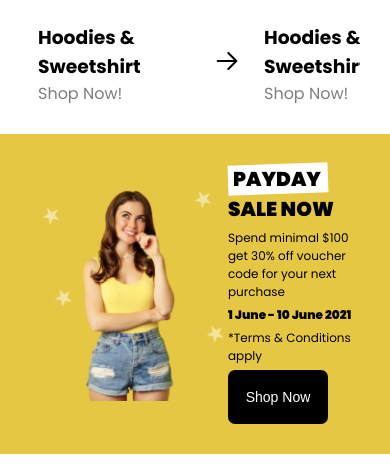
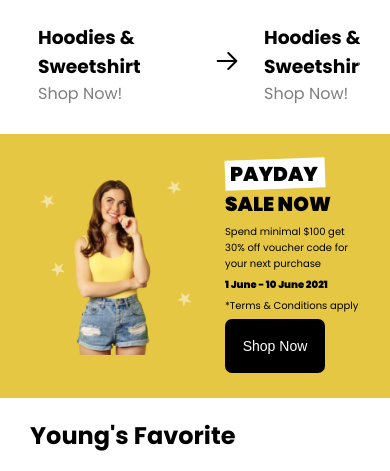
Before and after one commit to sandeepsz/shop, a plain HTML site: page index.html in a window 390 px wide. Shown: the part 782-1253 px from the top of the page. Drawn offline with Linux system fonts and the light colour scheme.

Commit message:
add pay day gaps

```diff
--- a/index.html
+++ b/index.html
@@ -187,7 +187,7 @@
       <!-- Pay Day Section -->
       <section class="pay_day">
         <div class="pay_day_container wrapper">
-          <img src="./assets/girl.png" alt="payday" width="734" />
+          <img src="./assets/girl.png" alt="payday" />
           <div class="pay_day_content">
             <h2>
               <div id="rotateddiv1" class="rotated-div">
--- a/style.css
+++ b/style.css
@@ -229,6 +229,7 @@ i.hamburger-menu {
   display: flex;
   justify-content: space-between;
   align-items: center;
+  gap: 140px;
 }
 .pay_day_container img {
   width: 100%;
@@ -498,24 +499,28 @@ i.hamburger-menu {
   /* Pay day Content  */
 
   .pay_day {
-    padding: 10px 0;
+    padding: 5px 0;
   }
 
   .pay_day_content {
     gap: 5px;
   }
+  .pay_day_container {
+    max-width: 100%;
+    align-items: center;
+    gap: 30px;
+  }
 
   .pay_day_container img {
-    max-width: 60%;
+    max-width: 50%;
     gap: 40px;
-    height: 100%;
   }
 
   .pay_day_content h2 {
     font-size: 20px;
   }
   .pay_day_content p {
-    font-size: 12px;
+    font-size: 10px;
   }
   .date {
     font-weight: 900;
```
